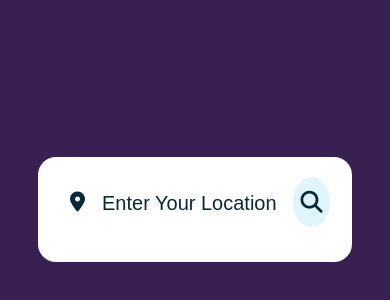
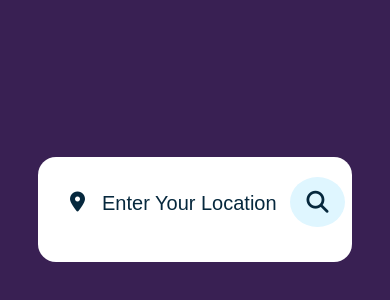
Before and after one commit to AlejandroV074/Clima-app, a plain HTML site: page index.html in a window 390 px wide. Shown: the part 170-470 px from the top of the page. Drawn offline with Linux system fonts and the light colour scheme.

Commit message:
Update style.css

```diff
--- a/style.css
+++ b/style.css
@@ -193,7 +193,7 @@ body{
     }
 
     .search-box button{
-        margin-right: -4%;
-        width: 42px;
+        margin-right: -10%;
+        width: 64px;
     }
 }
```
